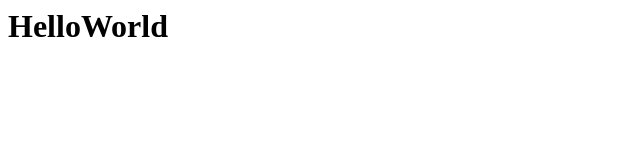
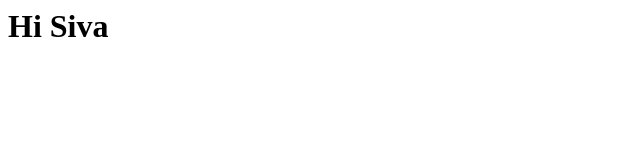
Before and after one commit to nsivakrishna/HelloWorld, a plain HTML site: page index.html in a window 1280 px wide. Shown: the whole page, without its empty margins (0-640 px from the left). Drawn offline with Linux system fonts and the light colour scheme.

Commit message:
Update index.html

```diff
--- a/index.html
+++ b/index.html
@@ -1 +1 @@
-<h1> HelloWorld </h1>
+<h1> Hi Siva </h1>
```
